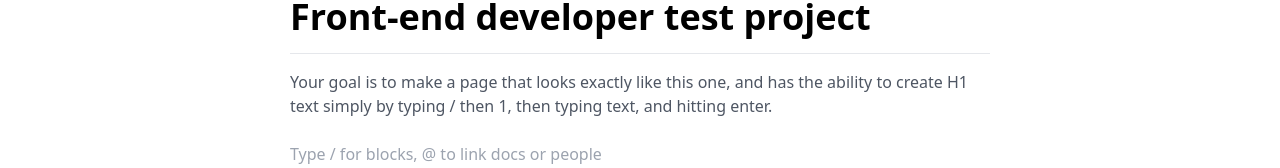
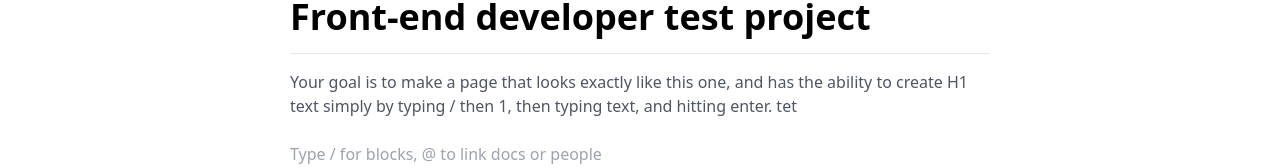
Before and after one commit to MohamedBechirMejri/helpjuice-test-project, a Next.js app: page / in a window 1280 px wide. Shown: the part 149-317 px from the top of the page. Built offline with nearby package versions, Linux system fonts and the light colour scheme.

Commit message:
style element based on type

```diff
--- a/components/Block.tsx
+++ b/components/Block.tsx
@@ -9,14 +9,32 @@ const Block = ({
   id: string;
   removeBlock: any;
 }) => {
+  const h1 = "text-4xl font-bold";
+  const h2 = "text-2xl font-bold";
+  const h3 = "text-xl font-semibold";
+
+  let type = "";
+
+  switch (block.type) {
+    case "h1":
+      type = h1;
+      break;
+    case "h2":
+      type = h2;
+      break;
+    case "h3":
+      type = h3;
+      break;
+  }
+
   return (
     <div
       contentEditable="true"
-      className="outline-none"
+      className={`outline-none ${type}`}
       onKeyDown={removeBlock}
       id={id}
     >
-      {block.content}
+      {block.content} tet
     </div>
   );
 };
```
